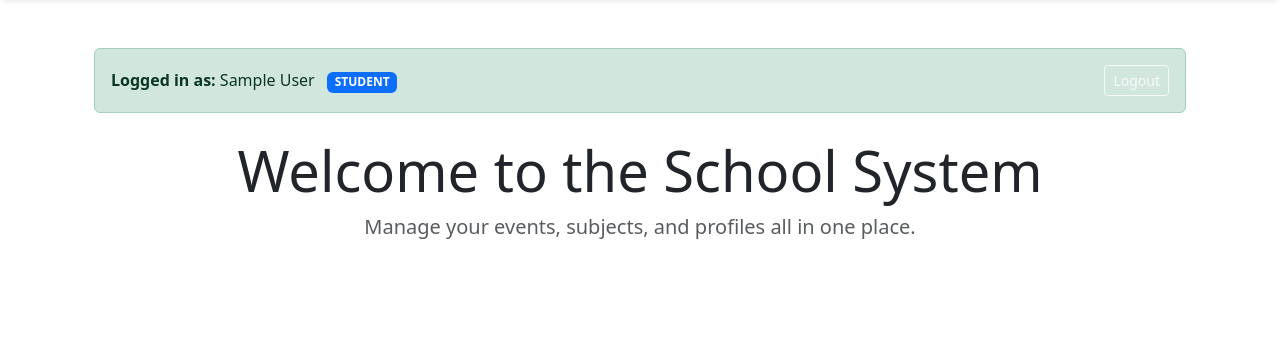
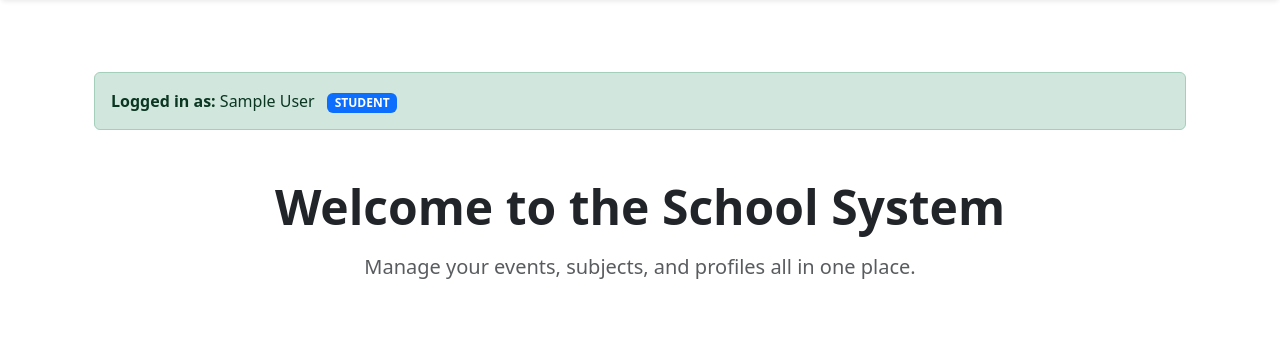
Before and after one commit to Mykhailo-Tr/IT-Turik, a Django app: page / in a window 1280 px wide. Shown: the part 57-410 px from the top of the page. Run offline with Django 5.2, Linux system fonts and the light colour scheme; the visitor is signed in with stand-in values (Sample User, id 1).

Commit message:
refactor

```diff
--- a/school_system/templates/home_page.html
+++ b/school_system/templates/home_page.html
@@ -4,27 +4,29 @@
 {% block title %}Home{% endblock %}
 
 {% block content %}
-<div class="container mt-5">
+<div class="container py-5">
     {% if request.user.is_authenticated %}
-        <div class="alert alert-success d-flex justify-content-between align-items-center" role="alert">
+        <div class="alert alert-success d-flex flex-column flex-md-row justify-content-between align-items-start align-items-md-center gap-2" role="alert">
             <div>
-                <strong>Logged in as:</strong> {{ request.user.get_full_name|default:request.user.email }}
+                <strong>Logged in as:</strong>
+                {{ request.user.get_full_name|default:request.user.email }}
                 <span class="badge bg-primary text-uppercase ms-2">{{ request.user.get_role_display }}</span>
             </div>
-            <a href="{% url 'logout' %}" class="btn btn-outline-light btn-sm">Logout</a>
         </div>
     {% else %}
-        <div class="alert alert-warning" role="alert">
-            <strong>You are not logged in.</strong> <a href="{% url 'login' %}" class="alert-link">Login here</a>.
+        <div class="alert alert-warning text-center" role="alert">
+            <strong>You are not logged in.</strong><br class="d-md-none">
+            <a href="{% url 'login' %}" class="alert-link">Login here</a>.
         </div>
     {% endif %}
 
-    <div class="text-center mt-4">
-        <h1 class="display-4">Welcome to the School System</h1>
-        <p class="lead text-muted">Manage your events, subjects, and profiles all in one place.</p>
+    <section class="text-center mt-5 px-2">
+        <h1 class="display-5 fw-bold mb-3">Welcome to the School System</h1>
+        <p class="lead text-muted mb-4">Manage your events, subjects, and profiles all in one place.</p>
+
         {% if not request.user.is_authenticated %}
-            <a href="{% url 'login' %}" class="btn btn-primary btn-lg mt-3">Get Started</a>
+            <a href="{% url 'login' %}" class="btn btn-primary btn-lg px-4 py-2 shadow-sm">Get Started</a>
         {% endif %}
-    </div>
+    </section>
 </div>
 {% endblock %}
```
